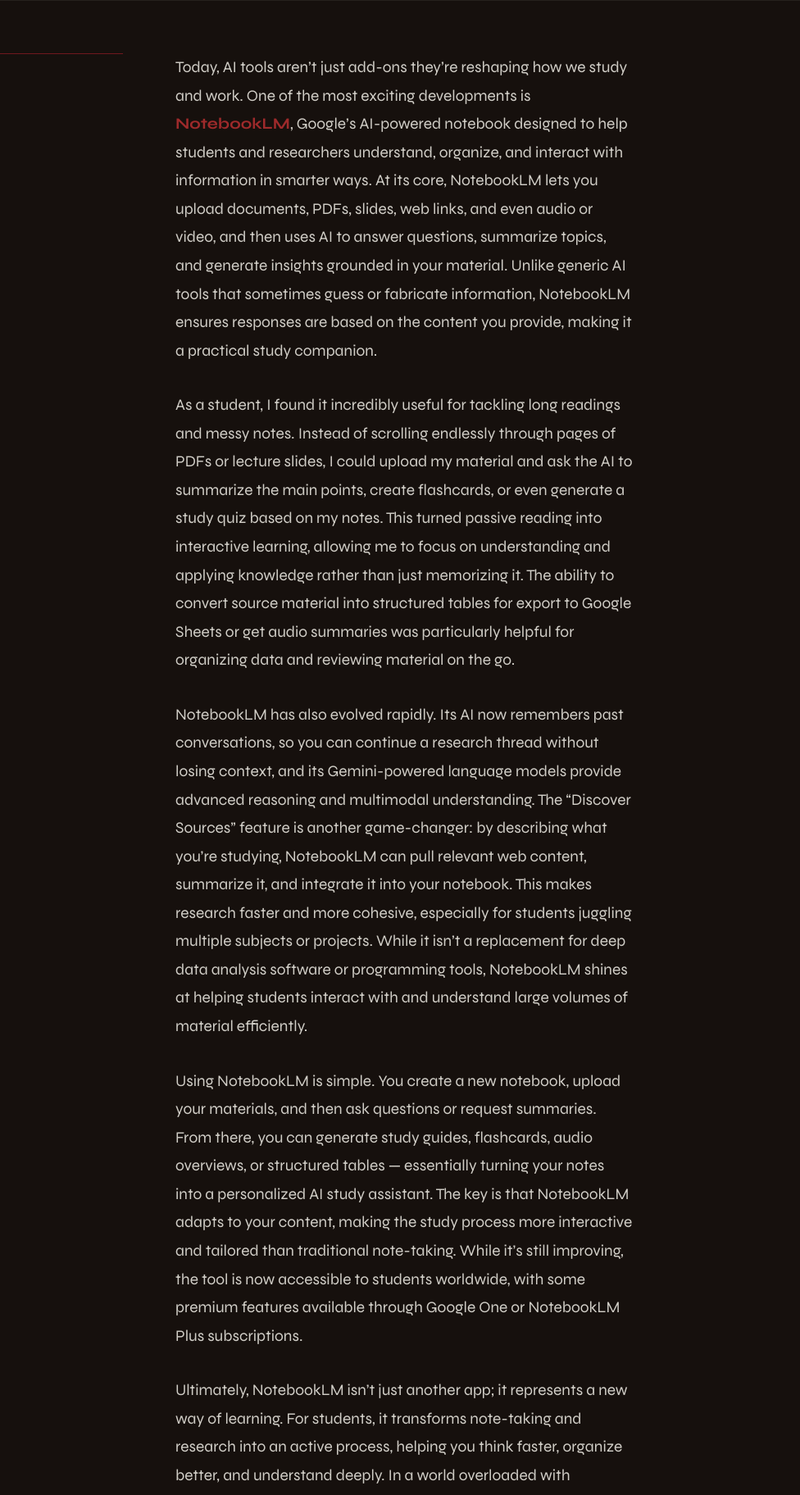
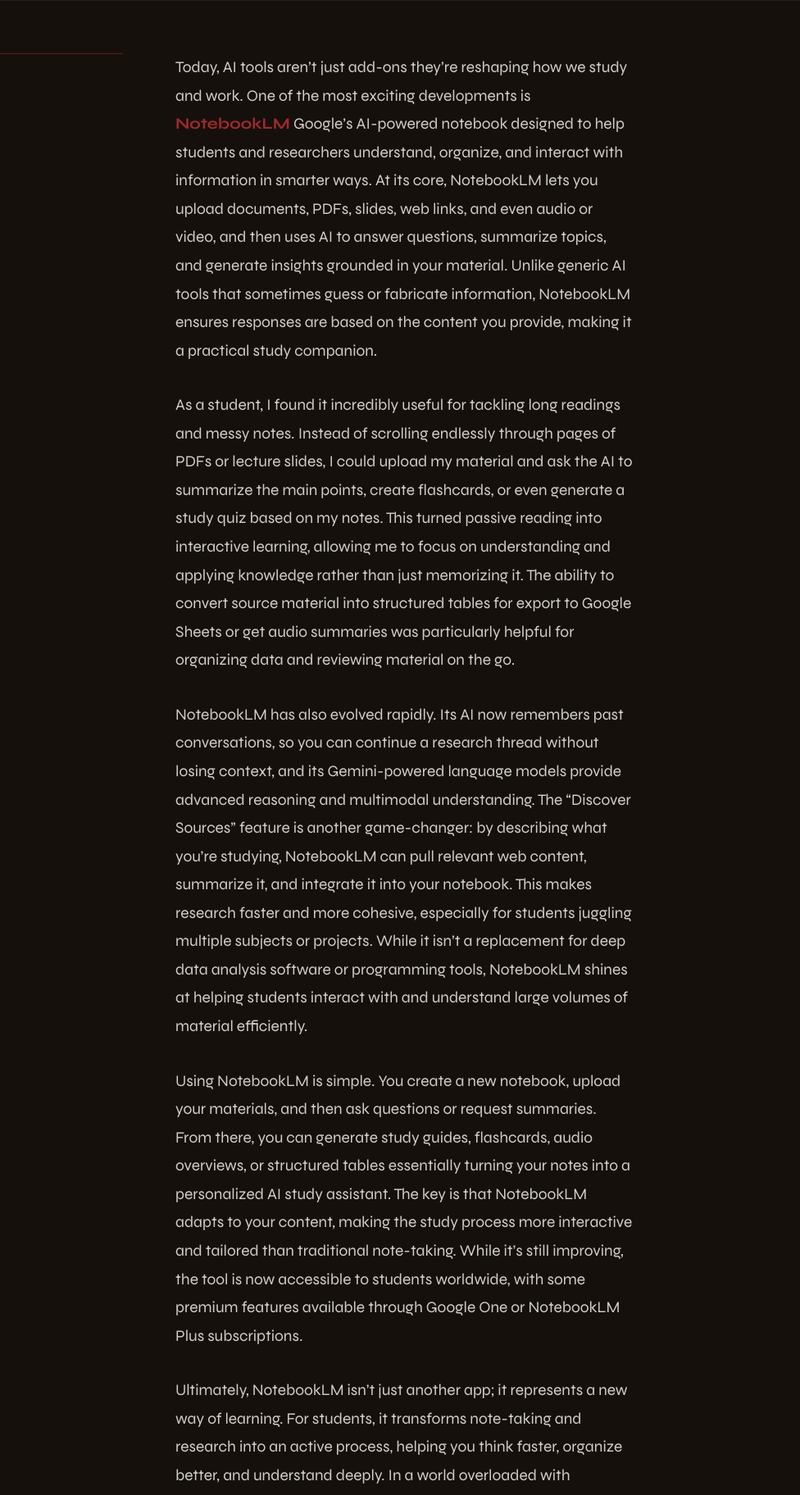
Before and after one commit to kakaonge/kakaonge, a plain HTML site: page notebooklm.html in a window 1280 px wide. Shown: the part 977-2801 px from the top of the page at 82% size, 304-1280 px from the left. Drawn offline with Linux system fonts and the light colour scheme.

Commit message:
Remove errors

```diff
--- a/notebooklm.html
+++ b/notebooklm.html
@@ -68,13 +68,13 @@
         </aside>
 
         <article class="article-content">
-            <p>Today, AI tools aren’t just add-ons they’re reshaping how we study and work. One of the most exciting developments is <strong>NotebookLM</strong>, Google’s AI-powered notebook designed to help students and researchers understand, organize, and interact with information in smarter ways. At its core, NotebookLM lets you upload documents, PDFs, slides, web links, and even audio or video, and then uses AI to answer questions, summarize topics, and generate insights grounded in your material. Unlike generic AI tools that sometimes guess or fabricate information, NotebookLM ensures responses are based on the content you provide, making it a practical study companion.</p>
+            <p>Today, AI tools aren’t just add-ons they’re reshaping how we study and work. One of the most exciting developments is <strong>NotebookLM</strong> Google’s AI-powered notebook designed to help students and researchers understand, organize, and interact with information in smarter ways. At its core, NotebookLM lets you upload documents, PDFs, slides, web links, and even audio or video, and then uses AI to answer questions, summarize topics, and generate insights grounded in your material. Unlike generic AI tools that sometimes guess or fabricate information, NotebookLM ensures responses are based on the content you provide, making it a practical study companion.</p>
 
             <p>As a student, I found it incredibly useful for tackling long readings and messy notes. Instead of scrolling endlessly through pages of PDFs or lecture slides, I could upload my material and ask the AI to summarize the main points, create flashcards, or even generate a study quiz based on my notes. This turned passive reading into interactive learning, allowing me to focus on understanding and applying knowledge rather than just memorizing it. The ability to convert source material into structured tables for export to Google Sheets or get audio summaries was particularly helpful for organizing data and reviewing material on the go.</p>
 
             <p>NotebookLM has also evolved rapidly. Its AI now remembers past conversations, so you can continue a research thread without losing context, and its Gemini-powered language models provide advanced reasoning and multimodal understanding. The “Discover Sources” feature is another game-changer: by describing what you’re studying, NotebookLM can pull relevant web content, summarize it, and integrate it into your notebook. This makes research faster and more cohesive, especially for students juggling multiple subjects or projects. While it isn’t a replacement for deep data analysis software or programming tools, NotebookLM shines at helping students interact with and understand large volumes of material efficiently.</p>
 
-            <p>Using NotebookLM is simple. You create a new notebook, upload your materials, and then ask questions or request summaries. From there, you can generate study guides, flashcards, audio overviews, or structured tables — essentially turning your notes into a personalized AI study assistant. The key is that NotebookLM adapts to your content, making the study process more interactive and tailored than traditional note-taking. While it’s still improving, the tool is now accessible to students worldwide, with some premium features available through Google One or NotebookLM Plus subscriptions.</p>
+            <p>Using NotebookLM is simple. You create a new notebook, upload your materials, and then ask questions or request summaries. From there, you can generate study guides, flashcards, audio overviews, or structured tables  essentially turning your notes into a personalized AI study assistant. The key is that NotebookLM adapts to your content, making the study process more interactive and tailored than traditional note-taking. While it’s still improving, the tool is now accessible to students worldwide, with some premium features available through Google One or NotebookLM Plus subscriptions.</p>
 
             <p>Ultimately, NotebookLM isn’t just another app; it represents a new way of learning. For students, it transforms note-taking and research into an active process, helping you think faster, organize better, and understand deeply. In a world overloaded with information, having an AI-powered notebook like NotebookLM isn’t just convenient it’s a way to study smarter, not harder.</p>
         </article>
```
